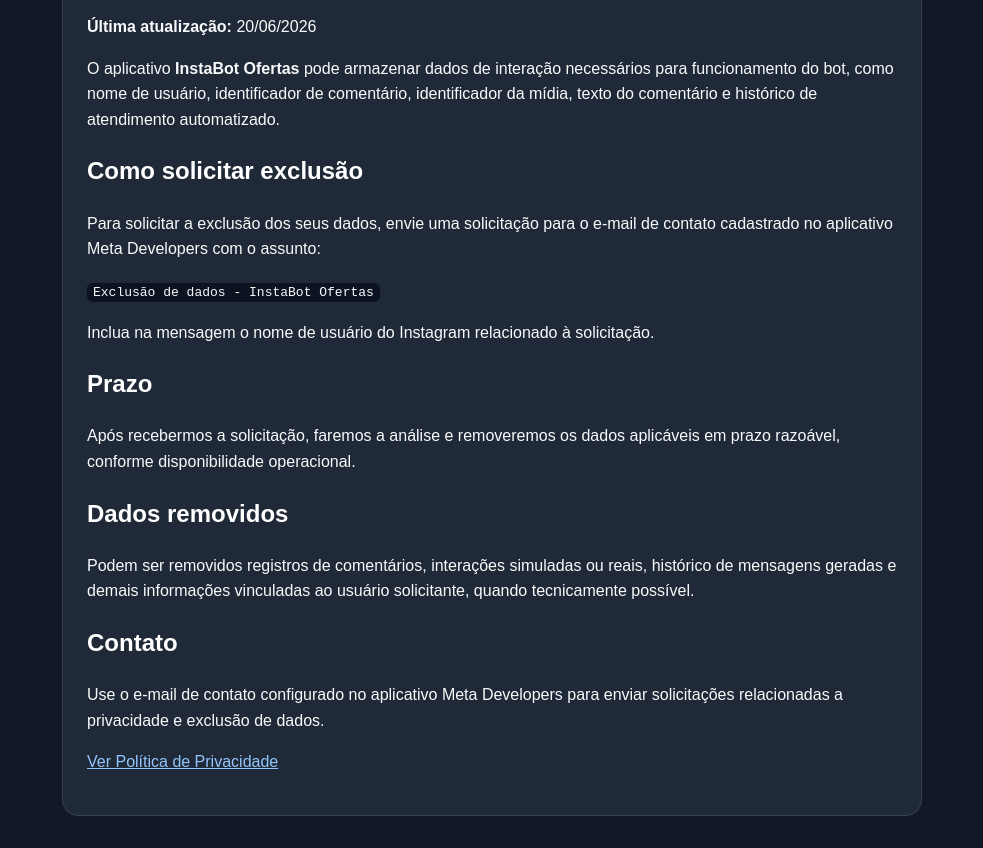
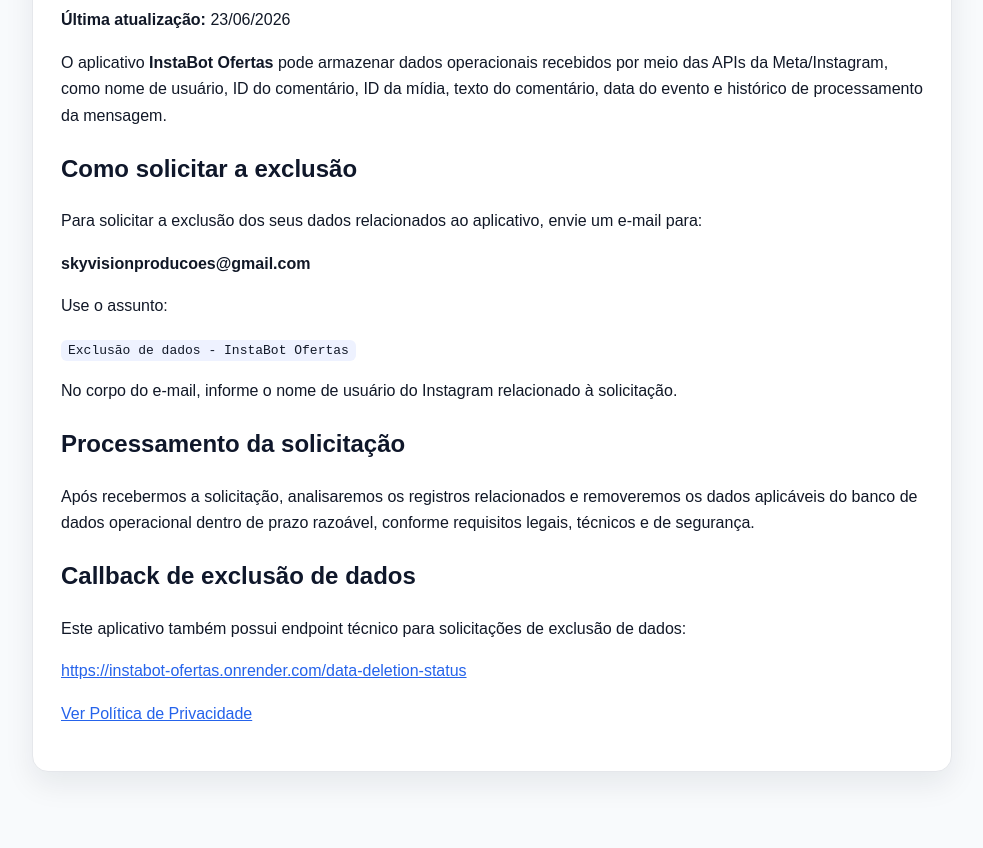
Before and after one commit to carvalho832-glitch/instabot-ofertas, a website: page public/data-deletion.html in a window 1280 px wide. Shown: the part 137-985 px from the top of the page, without its empty margins (148-1131 px from the left). After the commit the page ends 945 px from the top, so only its background shows below. Drawn offline with Linux system fonts and the light colour scheme.

Commit message:
Update data deletion page for Meta review

```diff
--- a/public/data-deletion.html
+++ b/public/data-deletion.html
@@ -3,38 +3,39 @@
 <head>
   <meta charset="utf-8" />
   <meta name="viewport" content="width=device-width, initial-scale=1" />
-  <title>Exclusão de Dados | InstaBot Ofertas</title>
+  <title>Exclusão de Dados - InstaBot Ofertas</title>
   <style>
-    body{font-family:Arial,Helvetica,sans-serif;line-height:1.6;margin:0;background:#111827;color:#f9fafb}
-    main{max-width:860px;margin:0 auto;padding:32px 20px}
-    h1,h2{color:#fff}
-    a{color:#93c5fd}
-    .card{background:#1f2937;border:1px solid #374151;border-radius:16px;padding:24px}
-    code{background:#0b1220;padding:2px 6px;border-radius:6px}
+    body { font-family: Arial, Helvetica, sans-serif; line-height: 1.65; margin: 0; background: #f8fafc; color: #111827; }
+    main { max-width: 920px; margin: 0 auto; padding: 36px 20px; }
+    .card { background: #ffffff; border: 1px solid #e5e7eb; border-radius: 16px; padding: 28px; box-shadow: 0 12px 30px rgba(15, 23, 42, 0.08); }
+    h1, h2 { color: #0f172a; }
+    a { color: #2563eb; }
+    code { background: #eef2ff; padding: 3px 7px; border-radius: 6px; }
   </style>
 </head>
 <body>
   <main>
-    <div class="card">
+    <section class="card">
       <h1>Instruções para Exclusão de Dados</h1>
-      <p><strong>Última atualização:</strong> 20/06/2026</p>
-      <p>O aplicativo <strong>InstaBot Ofertas</strong> pode armazenar dados de interação necessários para funcionamento do bot, como nome de usuário, identificador de comentário, identificador da mídia, texto do comentário e histórico de atendimento automatizado.</p>
+      <p><strong>Última atualização:</strong> 23/06/2026</p>
+      <p>O aplicativo <strong>InstaBot Ofertas</strong> pode armazenar dados operacionais recebidos por meio das APIs da Meta/Instagram, como nome de usuário, ID do comentário, ID da mídia, texto do comentário, data do evento e histórico de processamento da mensagem.</p>
 
-      <h2>Como solicitar exclusão</h2>
-      <p>Para solicitar a exclusão dos seus dados, envie uma solicitação para o e-mail de contato cadastrado no aplicativo Meta Developers com o assunto:</p>
+      <h2>Como solicitar a exclusão</h2>
+      <p>Para solicitar a exclusão dos seus dados relacionados ao aplicativo, envie um e-mail para:</p>
+      <p><strong>skyvisionproducoes@gmail.com</strong></p>
+      <p>Use o assunto:</p>
       <p><code>Exclusão de dados - InstaBot Ofertas</code></p>
-      <p>Inclua na mensagem o nome de usuário do Instagram relacionado à solicitação.</p>
+      <p>No corpo do e-mail, informe o nome de usuário do Instagram relacionado à solicitação.</p>
 
-      <h2>Prazo</h2>
-      <p>Após recebermos a solicitação, faremos a análise e removeremos os dados aplicáveis em prazo razoável, conforme disponibilidade operacional.</p>
+      <h2>Processamento da solicitação</h2>
+      <p>Após recebermos a solicitação, analisaremos os registros relacionados e removeremos os dados aplicáveis do banco de dados operacional dentro de prazo razoável, conforme requisitos legais, técnicos e de segurança.</p>
 
-      <h2>Dados removidos</h2>
-      <p>Podem ser removidos registros de comentários, interações simuladas ou reais, histórico de mensagens geradas e demais informações vinculadas ao usuário solicitante, quando tecnicamente possível.</p>
+      <h2>Callback de exclusão de dados</h2>
+      <p>Este aplicativo também possui endpoint técnico para solicitações de exclusão de dados:</p>
+      <p><a href="/data-deletion-status">https://instabot-ofertas.onrender.com/data-deletion-status</a></p>
 
-      <h2>Contato</h2>
-      <p>Use o e-mail de contato configurado no aplicativo Meta Developers para enviar solicitações relacionadas a privacidade e exclusão de dados.</p>
-      <p><a href="/privacy.html">Ver Política de Privacidade</a></p>
-    </div>
+      <p><a href="/privacy-policy.html">Ver Política de Privacidade</a></p>
+    </section>
   </main>
 </body>
 </html>
```
